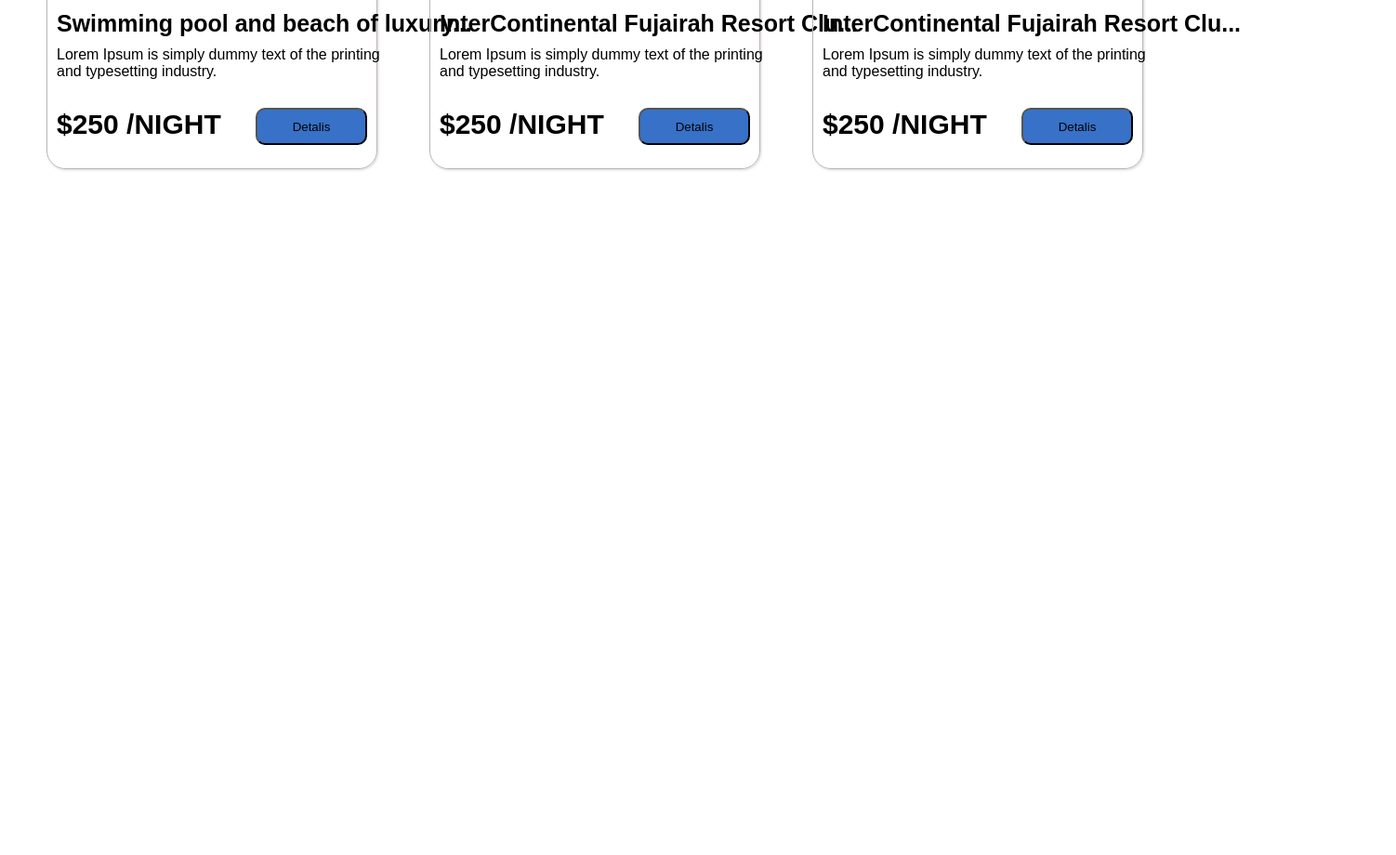
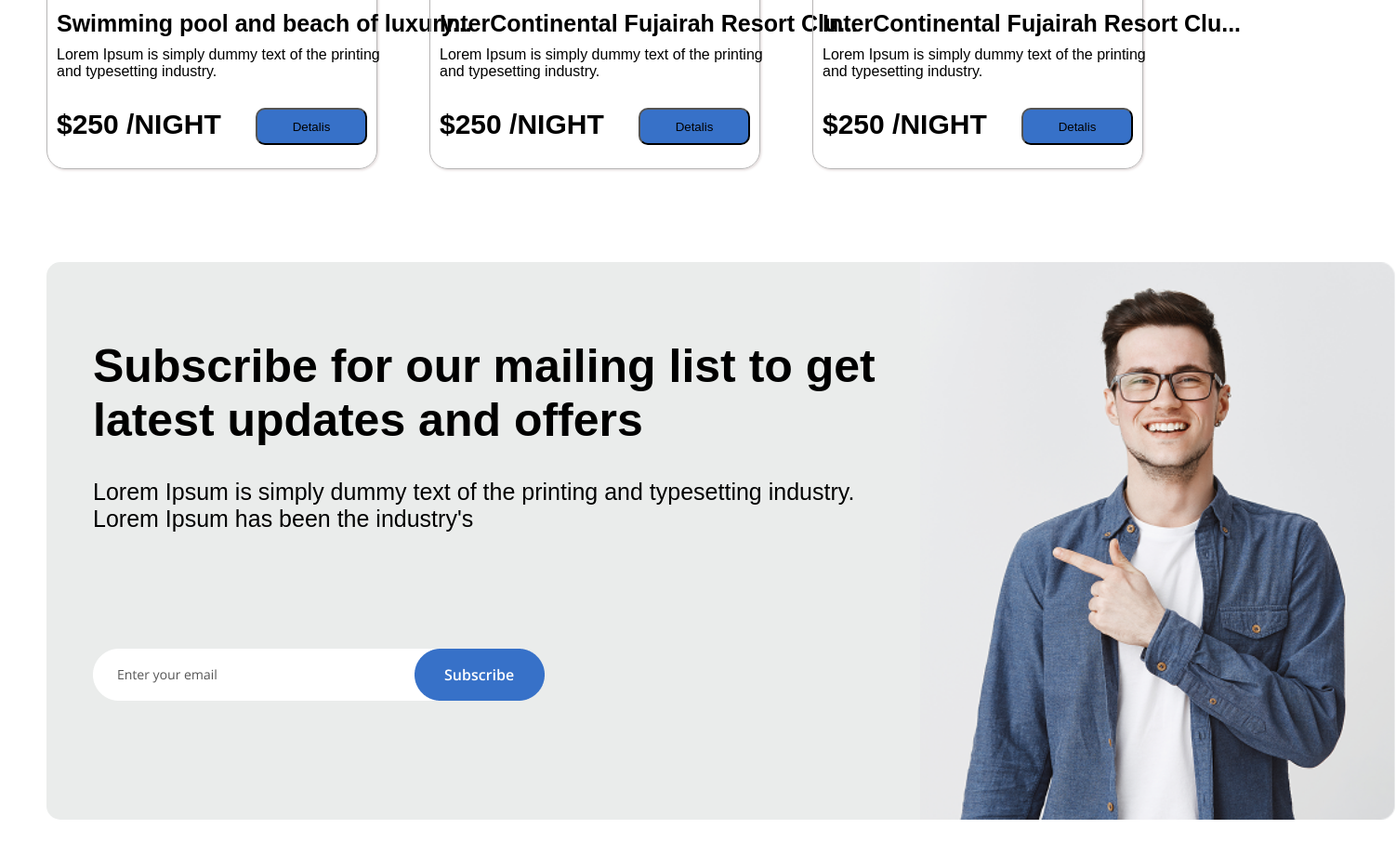
Before and after one commit to rahmonkulovaslam-oss/home-task10, a plain HTML site: page index.html in a window 1280 px wide. Shown: the part 3679-4599 px from the top of the page at 93% size, 1502 px wide, since content can reach past the window. Before the commit the page ends 3911 px from the top, so only its background shows below. Drawn offline with Linux system fonts and the light colour scheme.

Commit message:
sectori 8

```diff
--- a/index.html
+++ b/index.html
@@ -231,6 +231,18 @@
         </div>
     </div>
 
+    <div class="pk">
+    <div class="vb">
+        <h1 style="font-size: 50px;width: 850px;">Subscribe for our mailing list to get latest updates and offers</h1>
+       <p style="font-size: 25px;width: 890px;">Lorem Ipsum is simply dummy text of the printing and typesetting industry. Lorem Ipsum has been the industry's </p>
+       <img style="padding-top: 50px;margin-top: 50px;" src="./Subscribe button.png" alt="">
+    </div>
+    <div class="xx">
+        <img style="height: 100%;" src="./Image (22).png" alt="">
+    </div>
+    </div>
+
+
 
 </body>
 
--- a/style.css
+++ b/style.css
@@ -135,3 +135,18 @@ body{
     margin-left: 30px;
     width: 20%;
 }
+.pk{
+    display: flex;
+    justify-content: space-between;
+    background-color: #eaeceb;
+    border-radius: 15px;
+    margin-top: 100px;
+    height: 600px;
+}
+.vb{
+    margin-left:50px;
+    padding-top: 50px;
+}
+.xx{
+
+}
```
Also changed, not shown: Image (22).png (added), Rectangle 803.png (added), Subscribe button.png (added).
